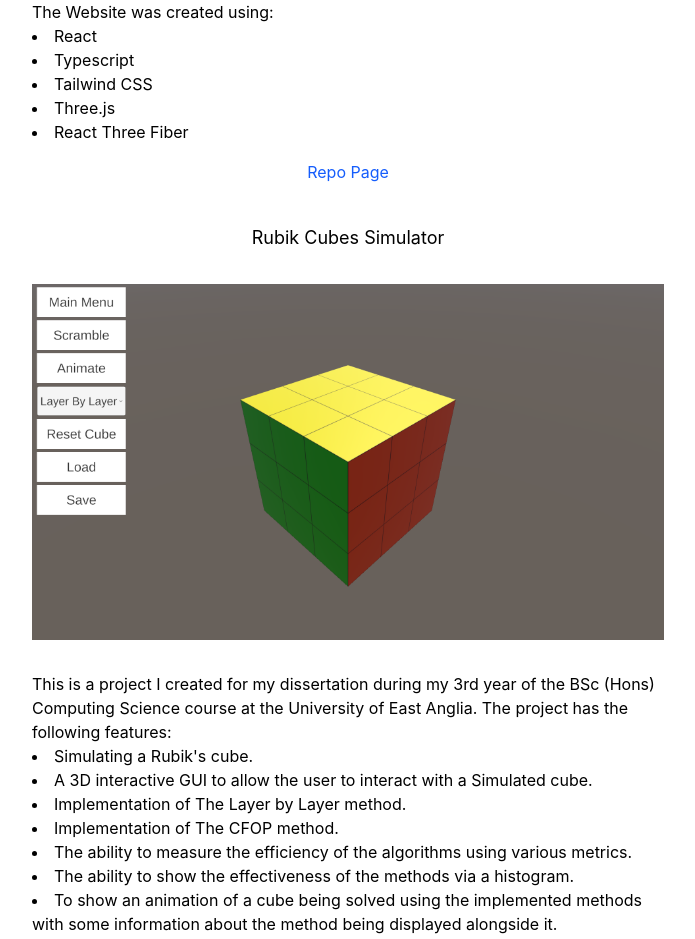
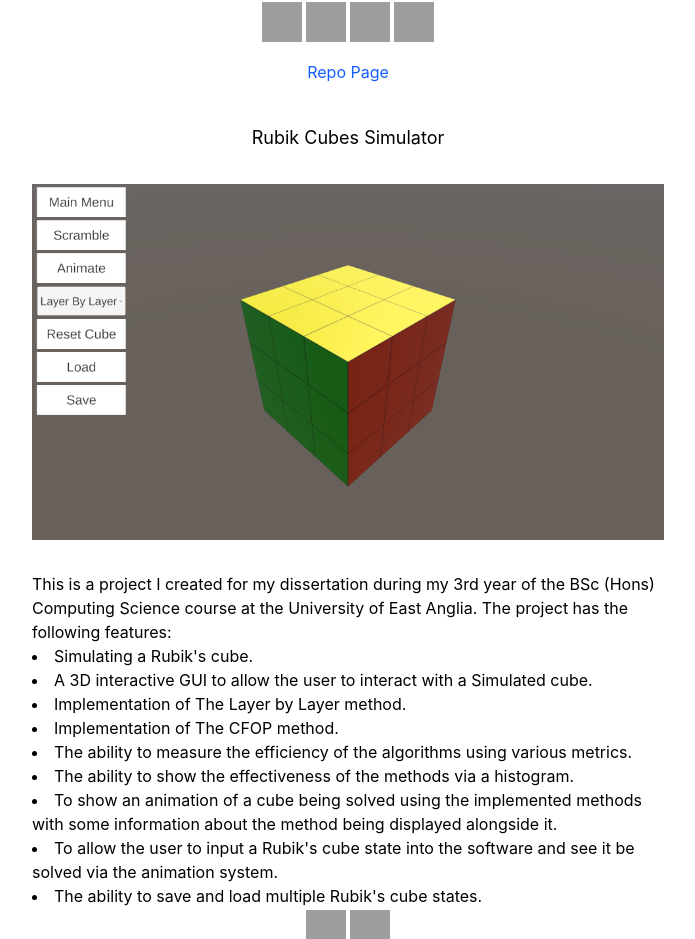
Before and after one commit to TomCP20/TomCP20.github.io, a React (Vite) app: page / in a window 1280 px wide. Shown: the part 1360-2299 px from the top of the page, without its empty margins (292-987 px from the left). Built offline with nearby package versions, Linux system fonts and the light colour scheme; grey boxes are pictures that could not be loaded.

Commit message:
Added Icons

```diff
--- a/src/App.tsx
+++ b/src/App.tsx
@@ -1,22 +1,23 @@
 import './style.css'
 import ThreeDGameOfLife from '/3DGameOfLife.png'
 import RubiksCube from '/Screenshot-3D.png'
-import { Project } from './Project'
+import Project from './Project'
+import { CSHarp, React, TailwindCSS, ThreeJS, TypeScript, Unity } from './Icons'
 
-function App() {
+export default function App() {
 
   return (
     <>
       <h1 className='text-center text-2xl m-5'>Portfolio</h1>
       <h2 className='text-center text-xl m-4'>About Me</h2>
       <div className='w-[50%] m-auto p-1'>
-        <p>
+        <div>
           I am a graduate of UEA's computer science course looking for a Software developer role.
-        </p>
+        </div>
         <br />
-        <p>
+        <div>
           I am a keen programmer with a strong mathematical background and a good grounding in the fundamentals of computer science. My university degree course has given me a solid grounding in a broad range of programming environments and techniques. I enjoy applying my mathematical skills to understanding how things work and my software engineering skills to create solutions to real problems. I want to pursue a career in the exciting and rapidly developing field of software development. This is an ambition I have had since the age of 12 when I started learning Python on a Raspberry Pi.
-        </p>
+        </div>
       </div>
       <h2 className='text-center text-xl m-4'>Projects</h2>
       <Project title='Cellular Automaton Collection' image={ThreeDGameOfLife} repoTo='https://github.com/TomCP20/Cellular-Automaton-Collection' pageTo='https://tomcp20.github.io/Cellular-Automaton-Collection/'>
@@ -28,15 +29,14 @@ function App() {
           <li>The 3D Game of Life</li>
         </ul>
         <br />
-        The Website was created using:
-        <ul className="list-disc list-inside">
-          <li>React</li>
-          <li>Typescript</li>
-          <li>Tailwind CSS</li>
-          <li>Three.js</li>
-          <li>React Three Fiber</li>
-        </ul>
+        <div className='text-center'>
+          <React />
+          <TypeScript />
+          <TailwindCSS />
+          <ThreeJS />
+        </div>
       </Project>
+
       <Project title='Rubik Cubes Simulator' image={RubiksCube} repoTo='https://github.com/TomCP20/Rubik-Cubes-Simulator' pageTo='https://tomcp20.github.io/Rubik-Cube-Page/'>
         This is a project I created for my dissertation during my 3rd year of the BSc (Hons) Computing Science course at the University of East Anglia. The project has the following features:
         <ul className="list-disc list-inside">
@@ -51,9 +51,12 @@ function App() {
           <li>The ability to save and load multiple Rubik's cube states.</li>
         </ul>
 
+        <div className='text-center'>
+          <CSHarp />
+          <Unity />
+        </div>
+
       </Project>
     </>
   )
 }
-
-export default App
--- /dev/null
+++ b/src/Icons.tsx
@@ -0,0 +1,105 @@
+
+
+function Icon({ link, name }: Readonly<{ link: string; name: string; }>) {
+    return <img src={link} alt={name} title={name} className='size-10 inline m-0.5' />
+}
+
+export function C() {
+    return <Icon link='https://cdn.jsdelivr.net/gh/devicons/devicon@latest/icons/c/c-original.svg' name='C' />
+}
+
+export function CPP() {
+    return <Icon link='https://cdn.jsdelivr.net/gh/devicons/devicon@latest/icons/cplusplus/cplusplus-original.svg' name='C++' />
+}
+
+export function CSHarp() {
+    return <Icon link='https://cdn.jsdelivr.net/gh/devicons/devicon@latest/icons/csharp/csharp-original.svg' name='C#' />
+}
+
+export function FSharp() {
+    return <Icon link='https://cdn.jsdelivr.net/gh/devicons/devicon@latest/icons/fsharp/fsharp-original.svg' name='F#' />
+}
+
+export function Java() {
+    return <Icon link='https://cdn.jsdelivr.net/gh/devicons/devicon@latest/icons/java/java-original.svg' name='Java' />
+}
+
+export function Python() {
+    return <Icon link='https://cdn.jsdelivr.net/gh/devicons/devicon@latest/icons/python/python-original.svg' name='Python' />
+}
+
+export function Rust() {
+    return <Icon link='https://cdn.jsdelivr.net/gh/devicons/devicon@latest/icons/rust/rust-original.svg' name='Rust' />
+}
+
+export function JavaScript() {
+    return <Icon link='https://cdn.jsdelivr.net/gh/devicons/devicon@latest/icons/javascript/javascript-original.svg' name='JavaScript' />
+}
+
+export function TypeScript() {
+    return <Icon link='https://cdn.jsdelivr.net/gh/devicons/devicon@latest/icons/typescript/typescript-original.svg' name='TypeScript' />
+}
+
+export function NodeJS() {
+    return <Icon link='https://cdn.jsdelivr.net/gh/devicons/devicon@latest/icons/nodejs/nodejs-original-wordmark.svg' name='Node.js' />
+}
+
+export function Express() {
+    return <Icon link='https://cdn.jsdelivr.net/gh/devicons/devicon@latest/icons/express/express-original-wordmark.svg' name='Express' />
+}
+
+export function React() {
+    return <Icon link='https://cdn.jsdelivr.net/gh/devicons/devicon@latest/icons/react/react-original.svg' name='React' />
+}
+
+export function HTML() {
+    return <Icon link='https://cdn.jsdelivr.net/gh/devicons/devicon@latest/icons/html5/html5-plain-wordmark.svg' name='HTML' />
+}
+
+export function CSS() {
+    return <Icon link='https://cdn.jsdelivr.net/gh/devicons/devicon@latest/icons/css3/css3-plain-wordmark.svg' name='CSS' />
+}
+
+export function ThreeJS() {
+    return <Icon link='https://cdn.jsdelivr.net/gh/devicons/devicon@latest/icons/threejs/threejs-original-wordmark.svg' name='Three.js' />
+}
+
+export function NPM() {
+    return <Icon link='https://cdn.jsdelivr.net/gh/devicons/devicon@latest/icons/npm/npm-original-wordmark.svg' name='npm' />
+}
+
+export function TailwindCSS() {
+    return <Icon link='https://cdn.jsdelivr.net/gh/devicons/devicon@latest/icons/tailwindcss/tailwindcss-original.svg' name='tailwind css' />
+}
+
+export function OpenGL() {
+    return <Icon link='https://cdn.jsdelivr.net/gh/devicons/devicon@latest/icons/opengl/opengl-original.svg' name='OpenGL' />
+}
+
+export function Unity() {
+    return <Icon link='https://cdn.jsdelivr.net/gh/devicons/devicon@latest/icons/unity/unity-original.svg' name='Unity' />
+}
+
+export function LaTeX() {
+    return <Icon link='https://cdn.jsdelivr.net/gh/devicons/devicon@latest/icons/latex/latex-original.svg' name='LaTeX' />
+}
+
+export function Git() {
+    return <Icon link='https://cdn.jsdelivr.net/gh/devicons/devicon@latest/icons/git/git-original.svg' name='Git' />
+}
+
+export function GitHub() {
+    return <Icon link='https://cdn.jsdelivr.net/gh/devicons/devicon@latest/icons/github/github-original.svg' name='GitHub' />
+}
+
+export function VisualStudioCode() {
+    return <Icon link='https://cdn.jsdelivr.net/gh/devicons/devicon@latest/icons/vscode/vscode-original.svg' name='Visual Studio Code' />
+}
+
+export function VisualStudio() {
+    return <Icon link='https://cdn.jsdelivr.net/gh/devicons/devicon@latest/icons/visualstudio/visualstudio-original.svg' name='Visual Studio' />
+}
+
+export function IntelliJ() {
+    return <Icon link='https://cdn.jsdelivr.net/gh/devicons/devicon@latest/icons/intellij/intellij-original.svg' name='IntelliJ' />
+}
--- a/src/Project.tsx
+++ b/src/Project.tsx
@@ -1,7 +1,7 @@
 import type { ReactNode } from 'react';
 import { Link } from './Link';
 
-export function Project({ title, image, repoTo, pageTo, children }: Readonly<{ title: string; image: string; repoTo: string; pageTo: string; children: ReactNode; }>) {
+export default function Project({ title, image, repoTo, pageTo, children }: Readonly<{ title: string; image: string; repoTo: string; pageTo: string; children: ReactNode; }>) {
   return (
     <div className='w-[50%] m-auto p-1'>
       <h3 className='text-center text-lg m-4'>{title}</h3>
```
